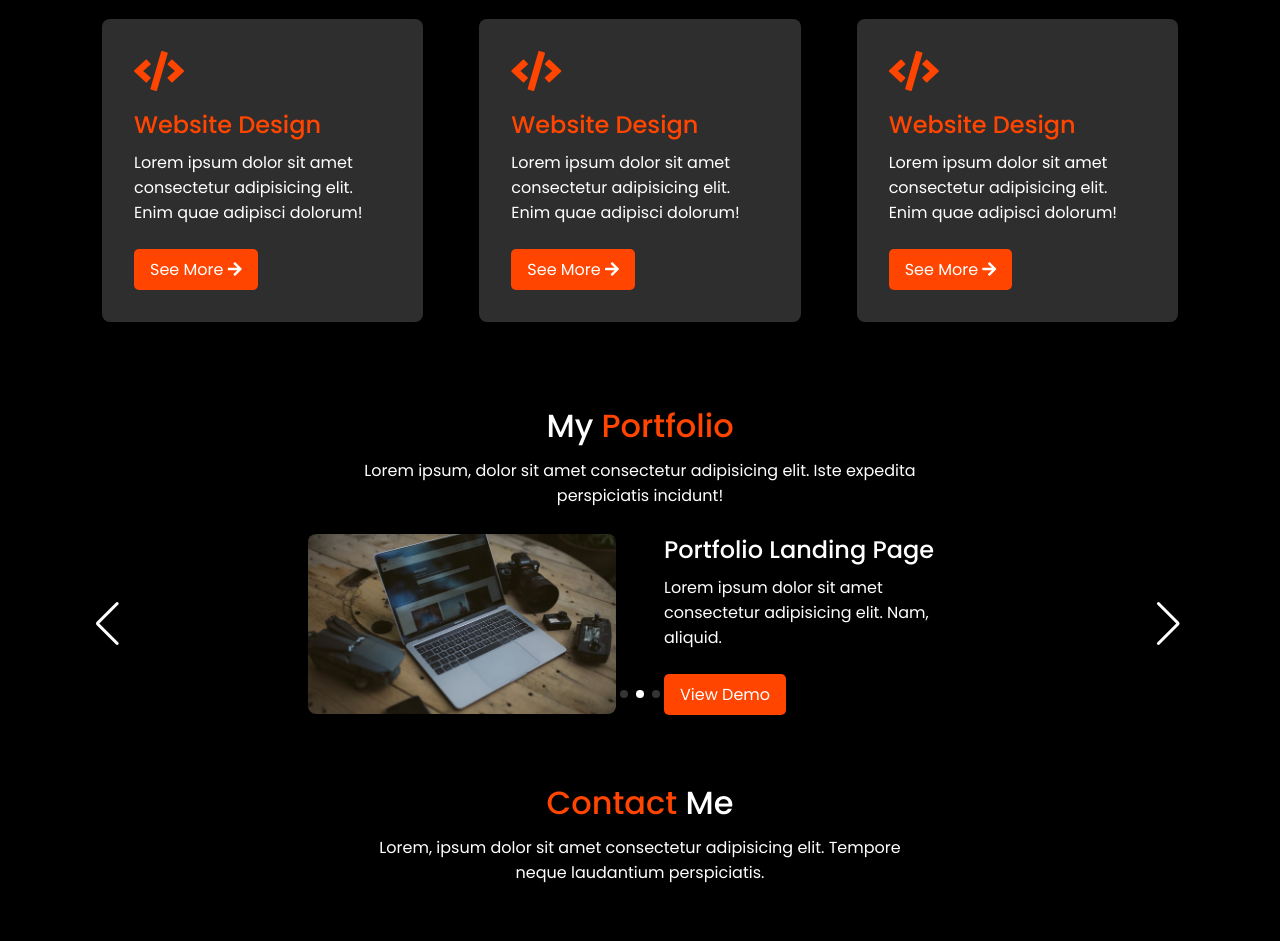
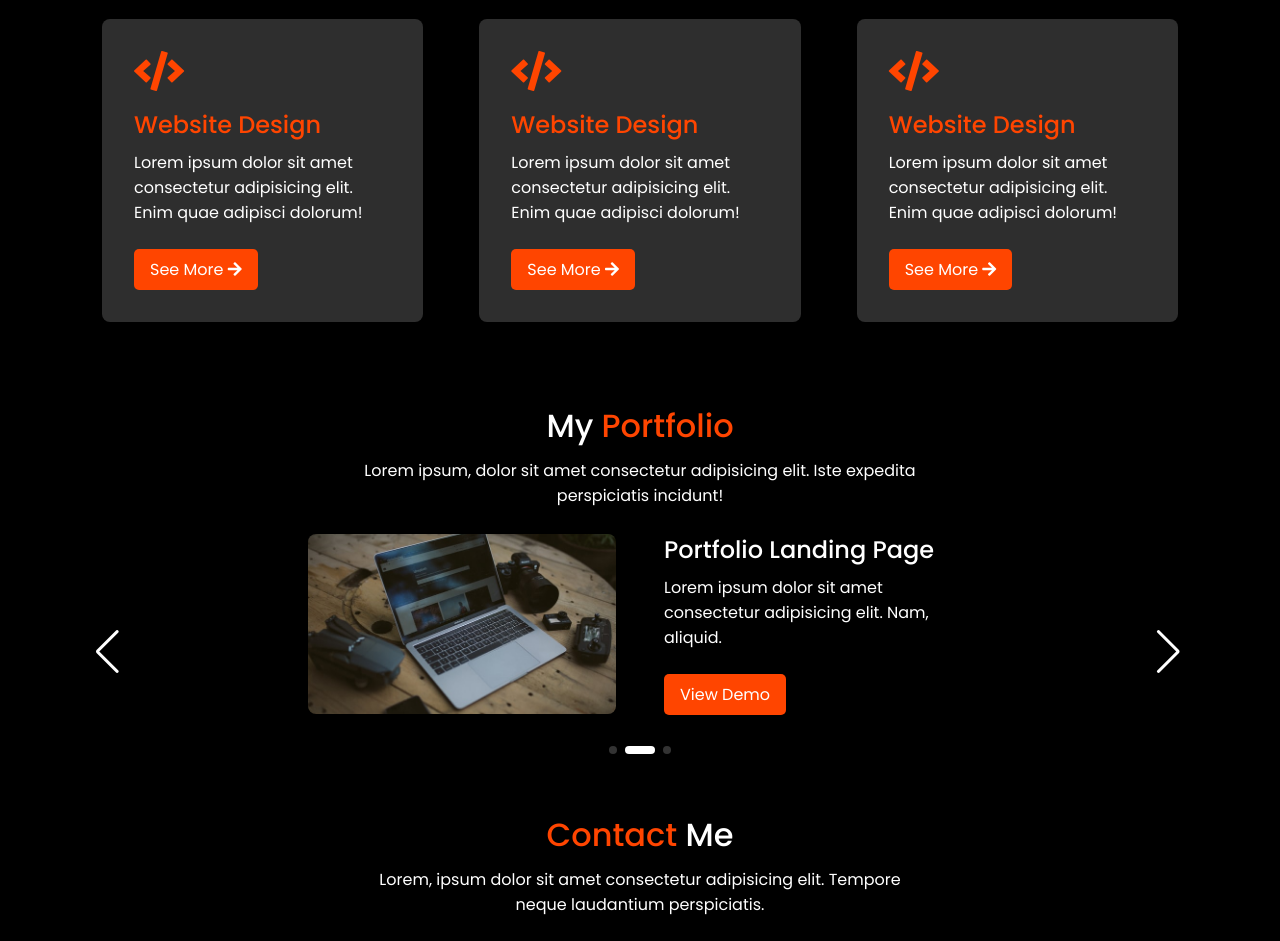
Before and after one commit to Ashik-Himel/Ashik-Himel.github.io, a plain HTML site: page index.html in a window 1280 px wide. Shown: the part 1660-2601 px from the top of the page. Before the commit the page ends 2569 px from the top, so only its background shows below. Drawn offline with nearby package versions, Linux system fonts and the light colour scheme.

Commit message:
Portfolio Section Done!

```diff
--- a/script.js
+++ b/script.js
@@ -85,6 +85,7 @@ const swiper = new Swiper('.swiper', {
     },
     pagination: {
       el: '.swiper-pagination',
+      clickable: true,
     },
     navigation: {
       nextEl: '.swiper-button-next',
--- a/style.css
+++ b/style.css
@@ -324,6 +324,11 @@ ul {
     height: 180px;
     object-fit: cover;
 }
+.swiper {
+    width: 100%;
+    padding-bottom: 3.5rem;
+    margin-bottom: -1.5rem;
+}
 .swiper-slide .row {
     width: 80%;
     margin: 0 auto;
@@ -334,6 +339,11 @@ ul {
 }
 .swiper-pagination-bullet {
     background-color: var(--light-color);
+    transition: width 0.3s ease;
+}
+.swiper-pagination-bullet-active {
+    width: 30px;
+    border-radius: 0.5rem;
 }
 
 @media (min-width: 576px) {
```
